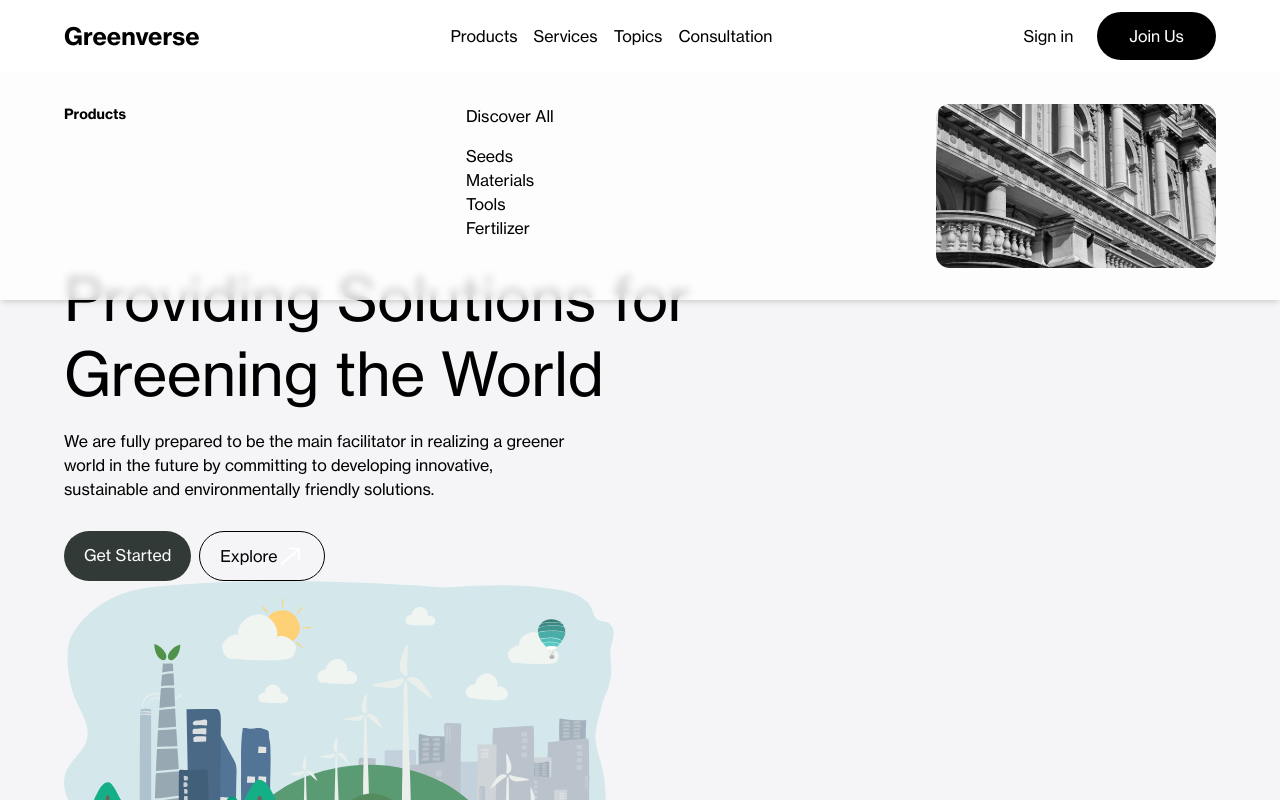
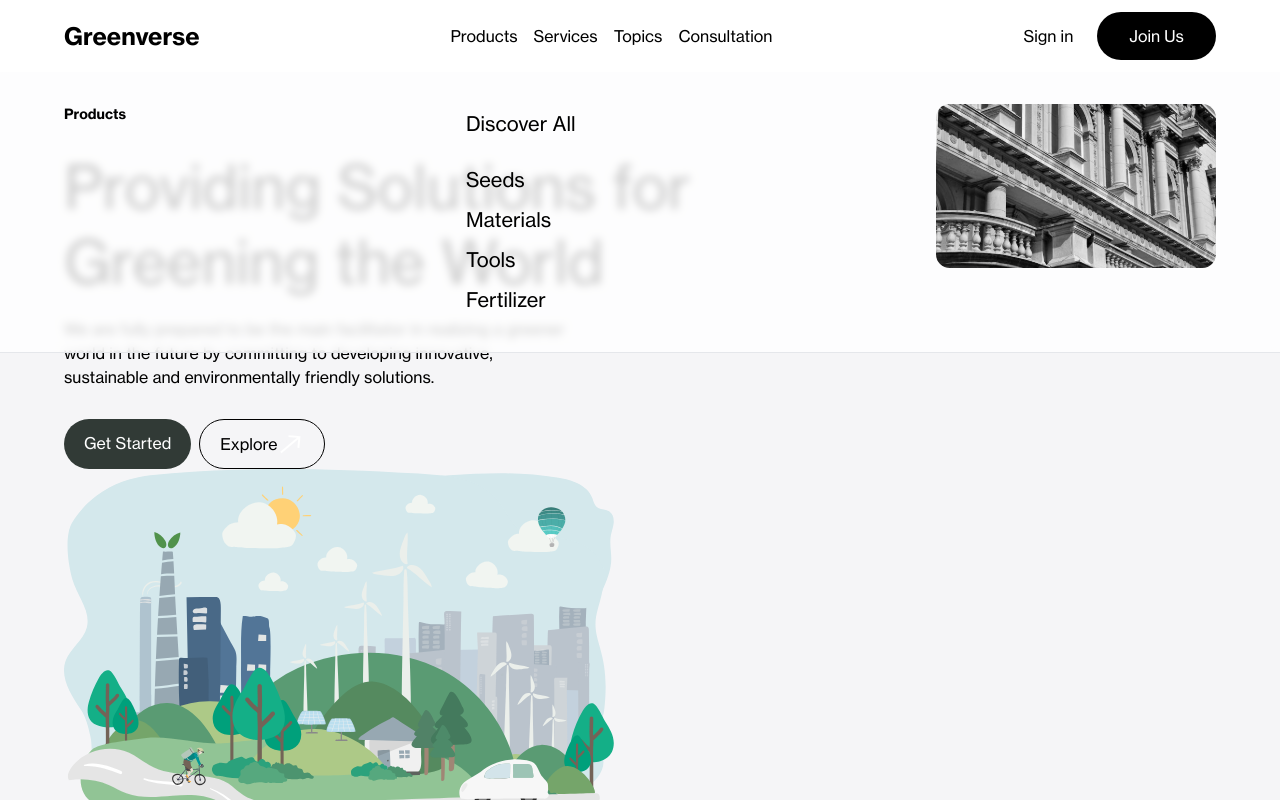
Before and after one commit to aryadira/greenverse, a React (Vite) app: page / in a window 1280 px wide. Both pictures are taken after a click on the element "Products". Shown: the top 800 px of the page. Built offline with nearby package versions, Linux system fonts and the light colour scheme; the HTML template or start-up script is replaced by a standard one.

Commit message:
edit dikit

```diff
--- a/src/components/parts/Navbar.jsx
+++ b/src/components/parts/Navbar.jsx
@@ -13,7 +13,7 @@ const NavOverlayDown = ({ active, pages }) => {
   const isLink = (pages) => {
     if (pages == "Products") {
       return (
-        <ul className='w-[20%] text-base'>
+        <ul className='w-[20%] text-xl leading-10'>
           <li onClick={refreshPage}>
             <Link to={"/products"} className='block mb-4'>
               Discover All
@@ -35,7 +35,7 @@ const NavOverlayDown = ({ active, pages }) => {
       );
     } else if (pages == "Services") {
       return (
-        <ul className='w-[20%] text-base'>
+        <ul className='w-[20%] text-xl leading-10'>
           <li onClick={refreshPage}>
             <Link to={"/services"} className='block mb-4'>
               Discover All
@@ -57,7 +57,7 @@ const NavOverlayDown = ({ active, pages }) => {
       );
     } else {
       return (
-        <ul className='lg:w-[16%] w-10% text-base '>
+        <ul className='lg:w-[16%] w-10% text-xl leading-10'>
           <li className='mb-5' onClick={refreshPage}>
             <Link to={"/products"} className='block'>
               Products
@@ -107,7 +107,7 @@ const NavOverlayDown = ({ active, pages }) => {
 
   return (
     <div
-      className={`clicked-link w-full bg-white shadow-md backdrop-blur-sm bg-opacity-80 absolute transition duration-500 ease-in-out delay-100 py-5 -z-10 ${
+      className={`clicked-link w-full bg-white border-b backdrop-blur-sm bg-opacity-80 absolute transition duration-500 ease-in-out delay-100 py-5 -z-10 ${
         active == "" ? "-translate-y-[600px]" : ""
       }`}>
       <SpacingLayout>
@@ -144,7 +144,7 @@ const Navbar = () => {
     <header className='w-full bg-white top-0 fixed z-10'>
       <SpacingLayout>
         <BoxContainer>
-          <nav className='navbar flex justify-between py-3 items-center'>
+          <nav className='navbar flex justify-between py-3 items-center z-20 bg-white'>
             <div className='logo' onClick={refreshPage}>
               <Link to={"/"} className='font-HaasBd text-2xl'>
                 Greenverse
--- a/src/components/sections/SectionLanding.jsx
+++ b/src/components/sections/SectionLanding.jsx
@@ -6,22 +6,21 @@ import ButtonLight from "../parts/ButtonLight";
 
 const SectionLanding = () => {
   return (
-    <div className="wrapper flex mt-28 justify-between items-center flex-wrap">
-      <div className="left">
-        <h1 className="text-6xl leading-tight">
+    <div className='wrapper flex justify-between items-center flex-wrap'>
+      <div className='left'>
+        <h1 className='text-6xl leading-tight'>
           Providing Solutions for <br /> Greening the World
         </h1>
-        <h1 className="font-medium mt-[17px] max-w-lg leading-6">
-          We are fully prepared to be the main facilitator in realizing a
-          greener world in the future by committing to developing innovative,
+        <h1 className='font-medium mt-[17px] max-w-lg leading-6'>
+          We are fully prepared to be the main facilitator in realizing a greener world in the future by committing to developing innovative,
           sustainable and environmentally friendly solutions.
         </h1>
-        <div className="btn flex items-cent31er">
+        <div className='btn flex items-cent31er'>
           <ButtonDark title={"Get Started"} />
           <ButtonLight title={"Explore"} />
         </div>
       </div>
-      <div className="right md:w-[550px] w-[200px]">
+      <div className='right md:w-[550px] w-[200px]'>
         <img src={landingImg1} />
       </div>
     </div>
--- a/src/layouts/Main.jsx
+++ b/src/layouts/Main.jsx
@@ -5,7 +5,7 @@ const Main = () => {
   return (
     <main className='bg-baseColor flex justify-center flex-col relative h-max'>
       <Navbar />
-        <Routing />
+      <Routing />
       <Footer />
     </main>
   );
```
Also changed, not shown: src/pages/LandingPage.jsx (+8 -14 lines).
